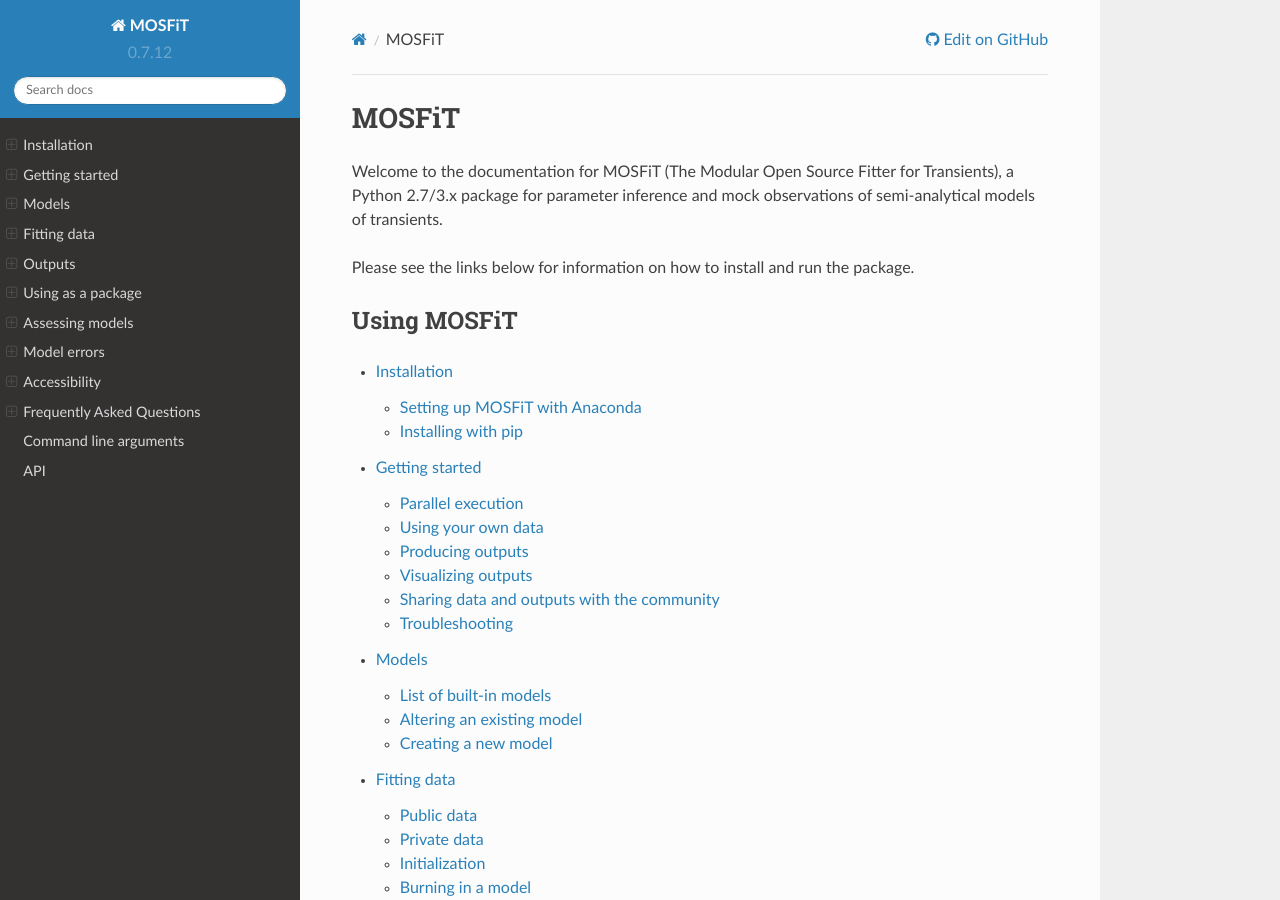
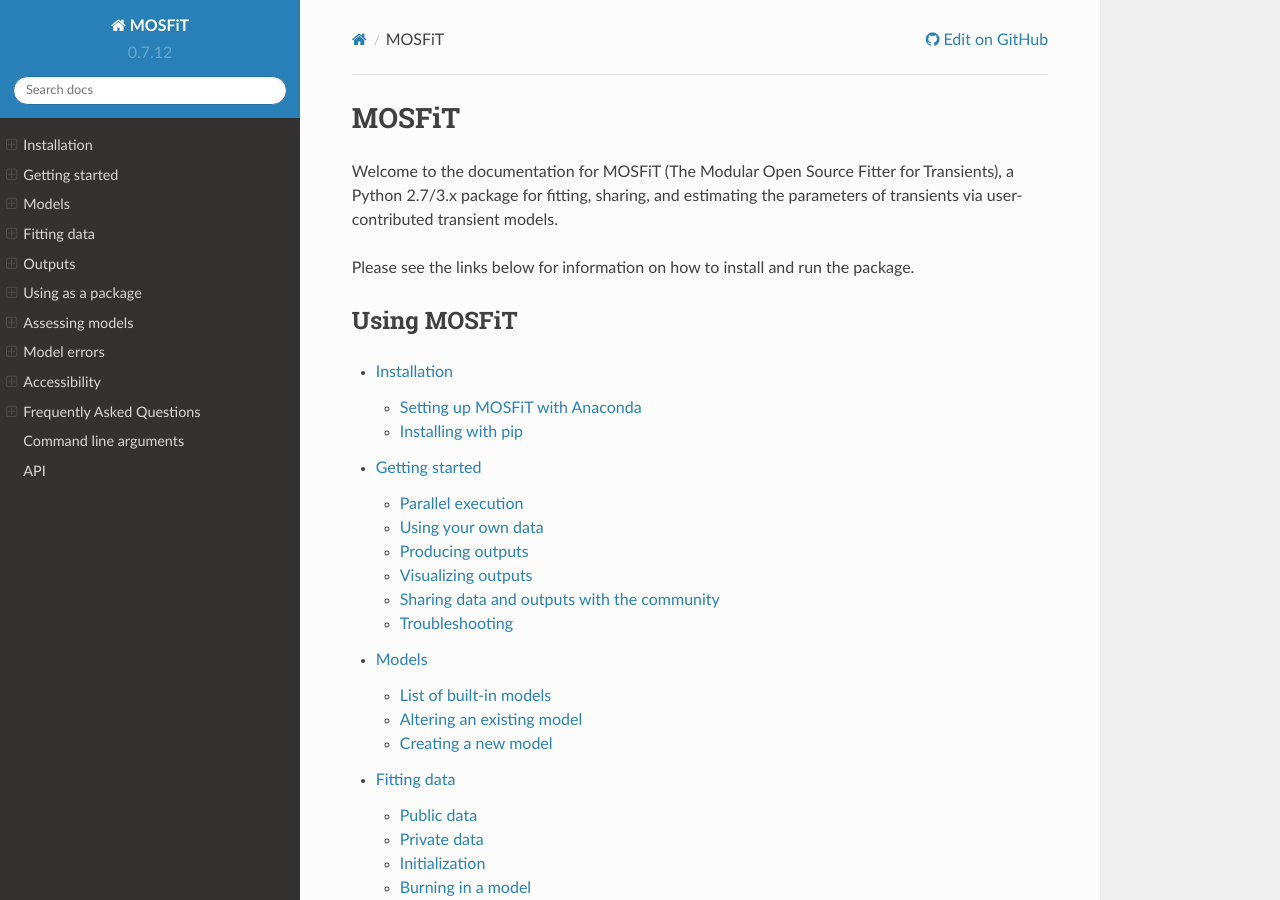
Before and after one commit to guillochon/MOSFiT, a Sphinx documentation site: the page built from docs/index.rst, in a window 1280 px wide and 900 px high. Built offline with Sphinx 7.4.7 and the Read the Docs theme 2.0.0, drawn with Linux system fonts in a browser that asks for light colours.

Commit message:
Update description [ci skip]

```diff
--- a/docs/index.rst
+++ b/docs/index.rst
@@ -2,7 +2,7 @@
 MOSFiT
 ======
 
-Welcome to the documentation for MOSFiT (The Modular Open Source Fitter for Transients), a Python 2.7/3.x package for parameter inference and mock observations of semi-analytical models of transients.
+Welcome to the documentation for MOSFiT (The Modular Open Source Fitter for Transients), a Python 2.7/3.x package for fitting, sharing, and estimating the parameters of transients via user-contributed transient models.
 
 Please see the links below for information on how to install and run the package.
 
```
